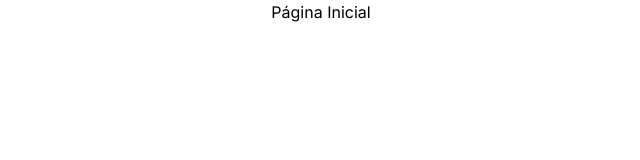
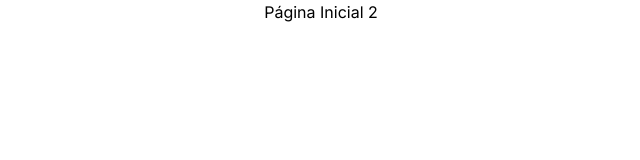
Before and after one commit to lehgithub/school20241, a Next.js app: page / in a window 1280 px wide. Shown: the top 160 px of the page, without its empty margins (319-959 px from the left). Built offline with nearby package versions, Linux system fonts and the light colour scheme.

Commit message:
fix: Titulo pagina inicial

```diff
--- a/app/page.tsx
+++ b/app/page.tsx
@@ -2,6 +2,6 @@ import Image from "next/image";
 
 export default function Home() {
   return (
-   <h1 className="text-center">Página Inicial</h1>
+   <h1 className="text-center">Página Inicial 2</h1>
   );
 }
```
